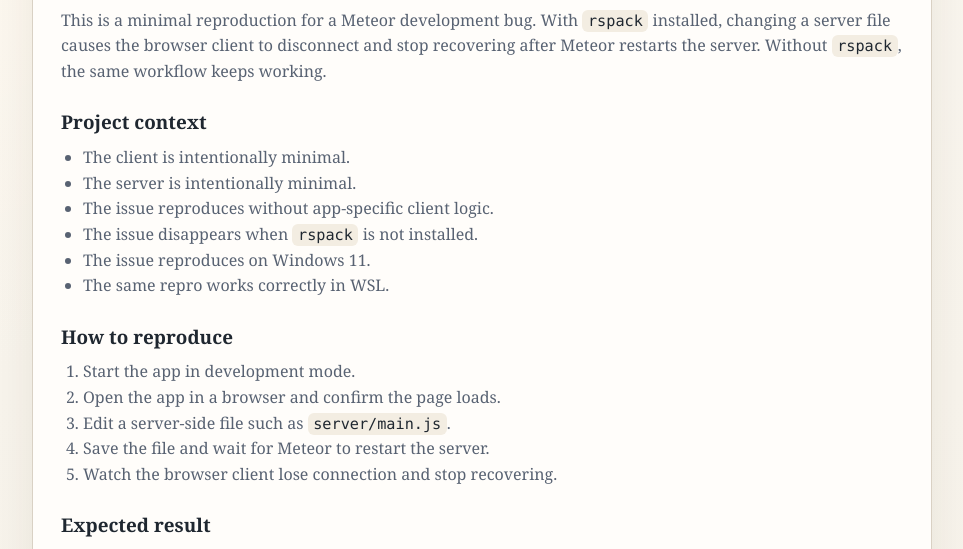
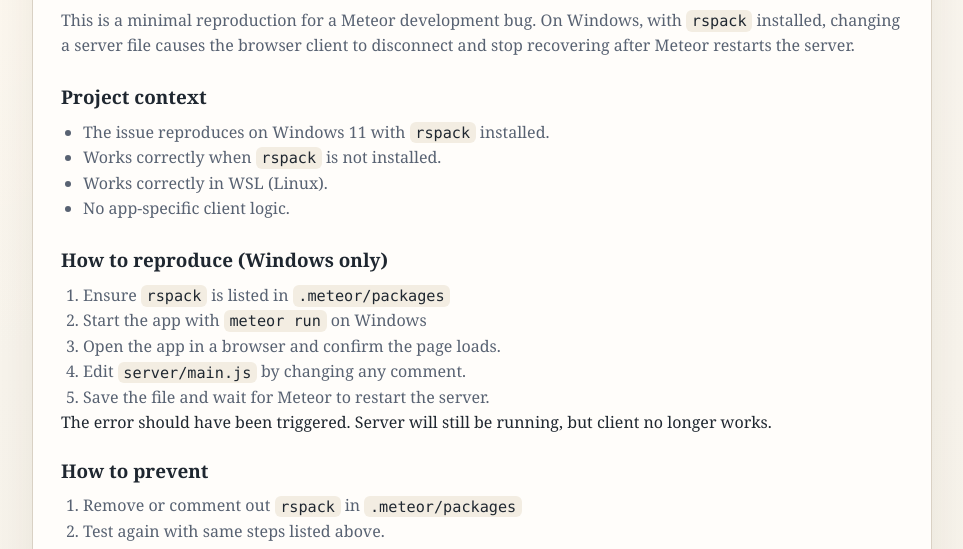
Before and after one commit to davidsavoie1/repro-meteor-rspack-client-error, a website: page client/main.html in a window 1280 px wide. Shown: the part 244-793 px from the top of the page, without its empty margins (158-1121 px from the left). Drawn offline with Linux system fonts and the light colour scheme.

Commit message:
Clarify bug description

```diff
--- a/client/main.html
+++ b/client/main.html
@@ -108,30 +108,47 @@
       <div class="status">Meteor Reproduction</div>
       <h1>Rspack client disconnects after a server-side edit</h1>
       <p>
-        This is a minimal reproduction for a Meteor development bug. With
+        This is a minimal reproduction for a Meteor development bug. On Windows,
+        with
         <code>rspack</code> installed, changing a server file causes the browser
         client to disconnect and stop recovering after Meteor restarts the
-        server. Without <code>rspack</code>, the same workflow keeps working.
+        server.
       </p>
 
       <h2>Project context</h2>
       <ul>
-        <li>The client is intentionally minimal.</li>
-        <li>The server is intentionally minimal.</li>
-        <li>The issue reproduces without app-specific client logic.</li>
-        <li>The issue disappears when <code>rspack</code> is not installed.</li>
-        <li>The issue reproduces on Windows 11.</li>
-        <li>The same repro works correctly in WSL.</li>
+        <li>
+          The issue reproduces on Windows 11 with <code>rspack</code> installed.
+        </li>
+        <li>Works correctly when <code>rspack</code> is not installed.</li>
+        <li>Works correctly in WSL (Linux).</li>
+        <li>No app-specific client logic.</li>
       </ul>
 
-      <h2>How to reproduce</h2>
+      <h2>How to reproduce (Windows only)</h2>
       <ol>
-        <li>Start the app in development mode.</li>
+        <li>
+          Ensure <code>rspack</code> is listed in <code>.meteor/packages</code>
+        </li>
+        <li>Start the app with <code>meteor run</code> on Windows</li>
         <li>Open the app in a browser and confirm the page loads.</li>
-        <li>Edit a server-side file such as <code>server/main.js</code>.</li>
+        <li>Edit <code>server/main.js</code> by changing any comment.</li>
         <li>Save the file and wait for Meteor to restart the server.</li>
-        <li>Watch the browser client lose connection and stop recovering.</li>
       </ol>
+
+      The error should have been triggered. Server will still be running, but
+      client no longer works.
+
+      <h2>How to prevent</h2>
+      <ol>
+        <li>
+          Remove or comment out <code>rspack</code> in
+          <code>.meteor/packages</code>
+        </li>
+        <li>Test again with same steps listed above.</li>
+      </ol>
+
+      The server should restart, but client will still have connection.
 
       <h2>Expected result</h2>
       <p>
@@ -151,17 +168,6 @@
 
 Error: read ECONNRESET</pre
       >
-
-      <h2>Environment notes</h2>
-      <ul>
-        <li>
-          Windows: the client disconnects after a server-side file change.
-        </li>
-        <li>
-          WSL: the issue does not reproduce after installing Node and running
-          the same project there.
-        </li>
-      </ul>
     </section>
   </main>
 </body>
```
